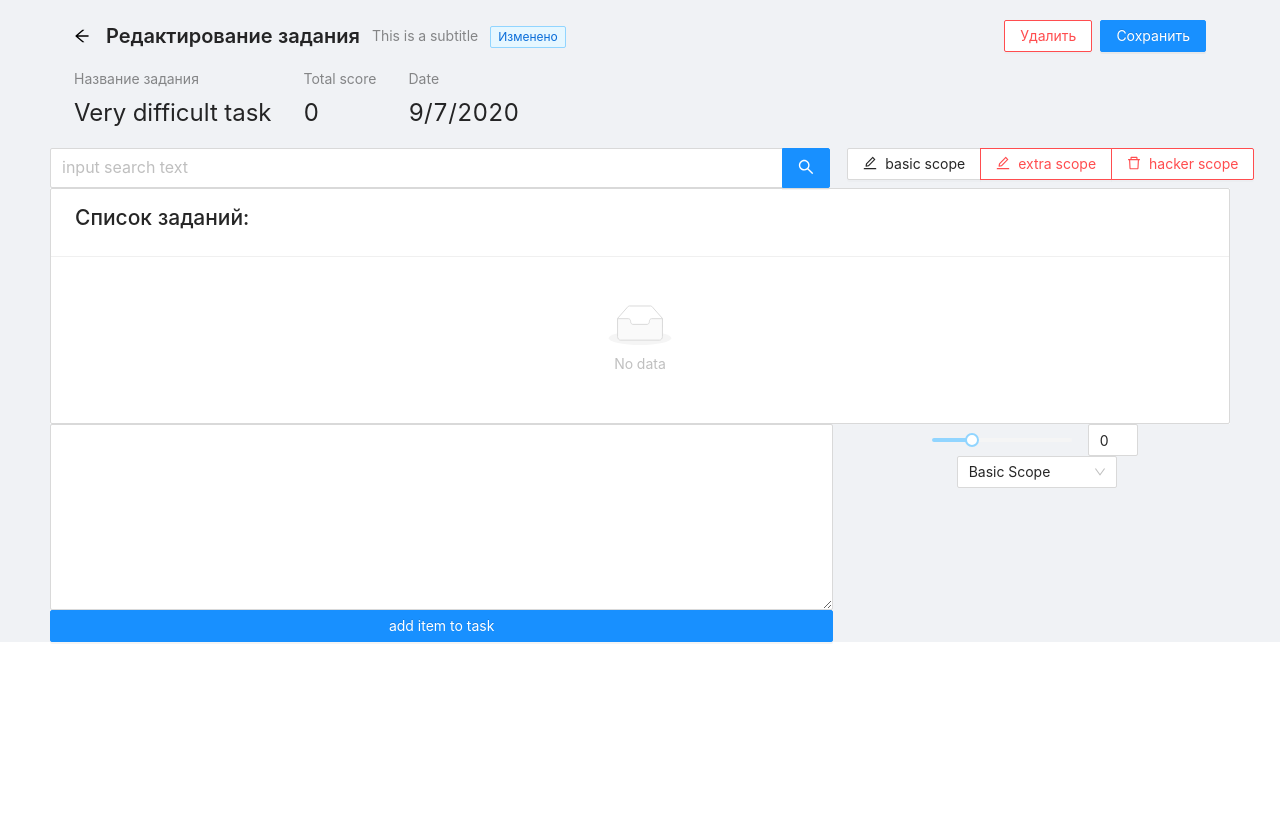
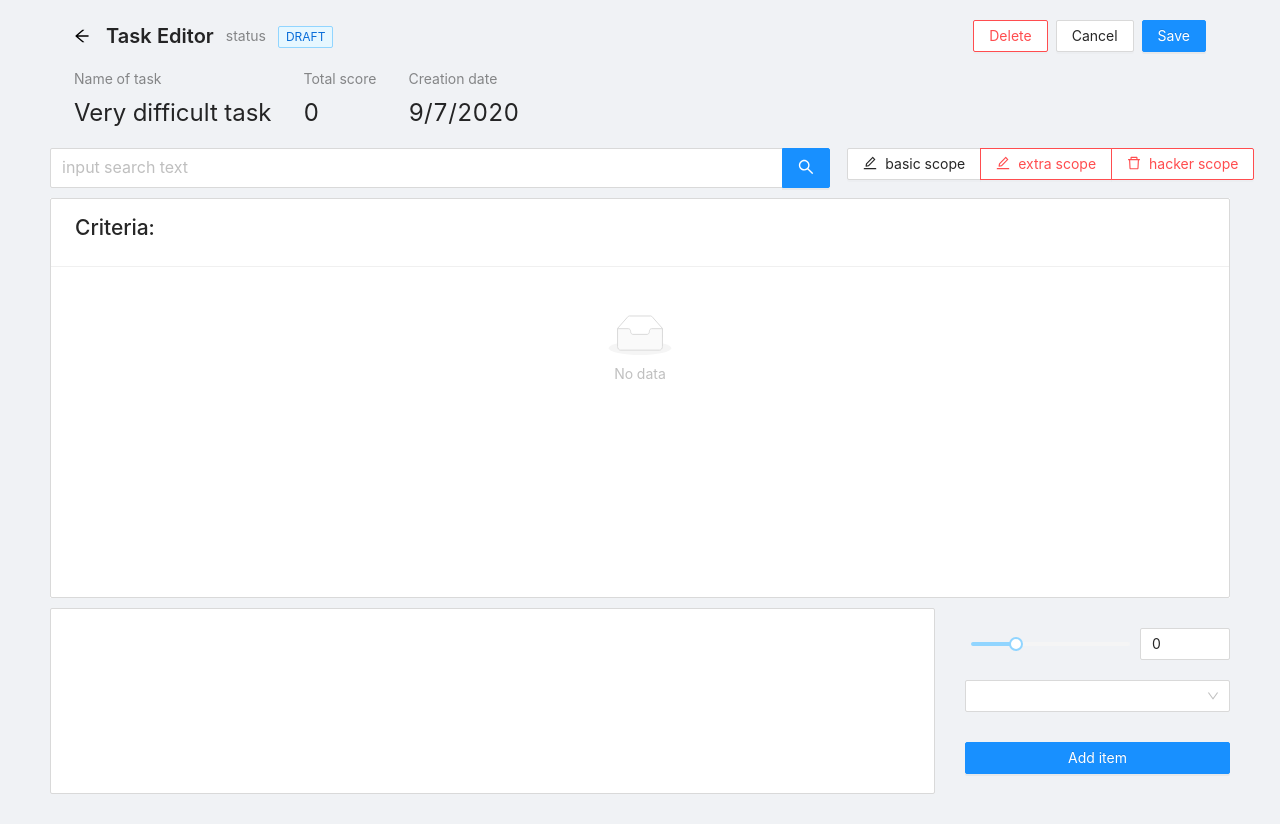
Before and after one commit to tensegrity666/x-check-app, a React app: page /task in a window 1280 px wide. Before the commit the page ends 800 px from the top, so only its background shows below. Built offline with nearby package versions, Linux system fonts and the light colour scheme.

Commit message:
feat: ui ux

```diff
--- a/src/app/index.js
+++ b/src/app/index.js
@@ -6,7 +6,7 @@ import 'antd/dist/antd.css';
 import store from '../redux/store';
 
 const App = () => {
-  const isAuthenticated = 1;
+  const isAuthenticated = true;
   const routes = useRoutes(isAuthenticated);
 
   return (
--- a/src/components/task/add-new-item-container.js
+++ b/src/components/task/add-new-item-container.js
@@ -14,22 +14,20 @@ const AddNewItemContainer = () => {
   const taskCategories = useSelector(
     ({ taskReducer }) => taskReducer.categories
   );
-  const { basic } = taskCategories;
 
   const [inputValue, setInputValue] = useState(null);
   const [rangeValue, setRangeValue] = useState(0);
-  const [category, setCategory] = useState(basic.title);
+  const [category, setCategory] = useState(null);
 
   const onTextChange = (event) => {
     setInputValue(event.target.value.trimLeft());
   };
 
   const onItemSubmit = () => {
-    if (inputValue && inputValue !== ' ') {
+    if (inputValue && inputValue !== ' ' && category) {
       addTaskItem({ inputValue, rangeValue, category });
       setInputValue(null);
       setRangeValue(0);
-      setCategory(basic.title);
     }
   };
 
@@ -50,6 +48,7 @@ const AddNewItemContainer = () => {
       onTextChange={onTextChange}
       inputValue={inputValue}
       rangeValue={rangeValue}
+      category={category}
     />
   );
 };
--- a/src/components/task/add-new-item.js
+++ b/src/components/task/add-new-item.js
@@ -2,6 +2,8 @@
 import React from 'react';
 import PropTypes from 'prop-types';
 import { Input, Button, Row, Col, InputNumber, Slider, Select } from 'antd';
+
+import styles from './index.module.css';
 
 const AddNewItem = ({
   onCategoryChange,
@@ -14,45 +16,64 @@ const AddNewItem = ({
 }) => {
   const { Option } = Select;
   const { TextArea } = Input;
+  const {
+    addItemWrapper,
+    controlsWrapper,
+    textArea,
+    finesColor,
+    advancedColor,
+    hackerColor,
+    slider,
+    sliderRange,
+    select,
+    selectWrapper,
+  } = styles;
   const { basic, advanced, hacker, fines } = taskCategories;
 
   return (
-    <Row gutter={[10, 10]}>
-      <Col span={16}>
-        <TextArea rows={8} onChange={onTextChange} value={inputValue} />
-        <Button onClick={onItemSubmit} type="primary" block>
-          add item to task
-        </Button>
+    <Row className={addItemWrapper}>
+      <Col span={18}>
+        <TextArea
+          className={textArea}
+          rows={8}
+          onChange={onTextChange}
+          value={inputValue}
+        />
       </Col>
-      <Col span={8}>
-        <Row justify="center" gutter={[0, 10]}>
+      <Col span={6} className={controlsWrapper}>
+        <Row justify="space-between" className={slider}>
           <Slider
             min={-20}
             max={50}
             onChange={onScoreRangeChange}
-            style={{ width: 140 }}
+            className={sliderRange}
             value={rangeValue}
           />
           <InputNumber
             min={-20}
             max={50}
-            style={{ margin: '0 10px', width: 50 }}
             value={rangeValue}
             onChange={onScoreRangeChange}
           />
         </Row>
-        <Row justify="center" gutter={[10, 10]}>
-          <Select
-            defaultValue={basic.title}
-            style={{ width: 160 }}
-            onChange={onCategoryChange}>
+        <Row className={selectWrapper}>
+          <Select className={select} onChange={onCategoryChange}>
             <Option value={basic.title}>{basic.title}</Option>
-            <Option value={advanced.title}>{advanced.title}</Option>
-            <Option value={hacker.title}>{hacker.title}</Option>
+            <Option value={advanced.title}>
+              <span className={advancedColor}>{advanced.title}</span>
+            </Option>
+            <Option value={hacker.title}>
+              <span className={hackerColor}>{hacker.title}</span>
+            </Option>
             <Option value={fines.title}>
-              <span style={{ color: 'red' }}>{fines.title}</span>
+              <span className={finesColor}>{fines.title}</span>
             </Option>
           </Select>
+        </Row>
+        <Row>
+          <Button onClick={onItemSubmit} type="primary" block>
+            Add item
+          </Button>
         </Row>
       </Col>
     </Row>
--- a/src/components/task/index.js
+++ b/src/components/task/index.js
@@ -6,14 +6,17 @@ import AddNewItemContainer from './add-new-item-container';
 import Searcher from './searcher';
 import TaskListContainer from './task-list-container';
 
+import styles from './index.module.css';
+
 const Task = () => {
   const { Content } = Layout;
+  const { wrapper, content } = styles;
 
   return (
-    <Layout style={{ padding: '0 50px' }}>
+    <Layout className={wrapper}>
       <TaskHeader />
       <Searcher />
-      <Content style={{ backgroundColor: 'white' }}>
+      <Content className={content}>
         <TaskListContainer />
       </Content>
       <AddNewItemContainer />
--- a/src/components/task/index.module.css
+++ b/src/components/task/index.module.css
@@ -31,3 +31,84 @@
 .dateElement {
   font-size: 1rem;
 }
+
+.wrapper {
+  padding: 0 50px;
+}
+
+.content {
+  background-color: #ffffff;
+  margin: 10px 0;
+}
+
+.list {
+  height: 50vh;
+  overflow-y: auto;
+  overflow-x: hidden;
+}
+
+.list::-webkit-scrollbar {
+  width: 3px;
+}
+
+.list::-webkit-scrollbar-track {
+  background-color: transparent;
+}
+
+.list::-webkit-scrollbar-thumb {
+  background-color: #91d5ff;
+  border-radius: 2rem;
+  outline: none;
+  box-shadow: none;
+}
+
+.listItem {
+  max-width: 100%;
+  word-wrap: normal;
+  hyphens: auto;
+  white-space: normal;
+  overflow: hidden;
+}
+
+.addItemWrapper {
+  flex-wrap: nowrap;
+  margin: 0 0 30px;
+}
+
+.controlsWrapper {
+  justify-content: space-between;
+  padding-left: 30px;
+}
+
+.textArea {
+  resize: none;
+}
+
+.finesColor {
+  color: #dc143c;
+}
+
+.advancedColor {
+  color: #0000cd;
+}
+
+.hackerColor {
+  color: #088f2a;
+}
+
+.slider {
+  padding: 20px 0;
+  flex-wrap: nowrap;
+}
+
+.sliderRange {
+  width: 60%;
+}
+
+.select {
+  width: 100%;
+}
+
+.selectWrapper {
+  padding-bottom: 30px;
+}
--- a/src/components/task/task-header.js
+++ b/src/components/task/task-header.js
@@ -13,19 +13,20 @@ const TaskHeader = () => {
     <>
       <PageHeader
         onBack={() => history.goBack()}
-        title="Редактирование задания"
-        tags={<Tag color="blue">Изменено</Tag>}
-        subTitle="This is a subtitle"
+        title="Task Editor"
+        tags={<Tag color="blue">DRAFT</Tag>}
+        subTitle="status"
         extra={[
-          <Button danger key="2">
-            Удалить
+          <Button danger key="3">
+            Delete
           </Button>,
+          <Button key="2">Cancel</Button>,
           <Button key="1" type="primary">
-            Сохранить
+            Save
           </Button>,
         ]}>
         <Row>
-          <Statistic title="Название задания" value={title} />
+          <Statistic title="Name of task" value={title} />
           <Statistic
             title="Total score"
             value={total}
@@ -33,7 +34,7 @@ const TaskHeader = () => {
               margin: '0 32px',
             }}
           />
-          <Statistic title="Date" value={date} />
+          <Statistic title="Сreation date" value={date} />
         </Row>
       </PageHeader>
     </>
--- a/src/components/task/task-list.js
+++ b/src/components/task/task-list.js
@@ -4,15 +4,20 @@ import PropTypes from 'prop-types';
 import { List, Button } from 'antd';
 import { DeleteOutlined } from '@ant-design/icons';
 
+import styles from './index.module.css';
+
 const TaskList = ({ taskItems, removeTaskItem }) => {
+  const { list, listItem } = styles;
+
   return (
     <>
       <List
-        header={<h2>Список заданий:</h2>}
+        className={list}
+        header={<h2>Criteria:</h2>}
         bordered
         dataSource={taskItems}
         renderItem={(item) => (
-          <List.Item>
+          <List.Item className={listItem}>
             <List.Item.Meta
               title={`${item.category} ${item.currentScore}`}
               description={item.description}
@@ -21,7 +26,6 @@ const TaskList = ({ taskItems, removeTaskItem }) => {
               onClick={() => removeTaskItem(item.id)}
               icon={<DeleteOutlined />}
               danger
-              title={item.id}
             />
           </List.Item>
         )}
--- a/src/index.css
+++ b/src/index.css
@@ -22,3 +22,18 @@ input[type='radio'].visually-hidden {
   -webkit-clip-path: inset(100%);
   clip-path: inset(100%);
 }
+
+body::-webkit-scrollbar {
+  width: 3px;
+}
+
+body::-webkit-scrollbar-track {
+  background-color: transparent;
+}
+
+body::-webkit-scrollbar-thumb {
+  background-color: #91d5ff;
+  border-radius: 2rem;
+  outline: none;
+  box-shadow: none;
+}
```
